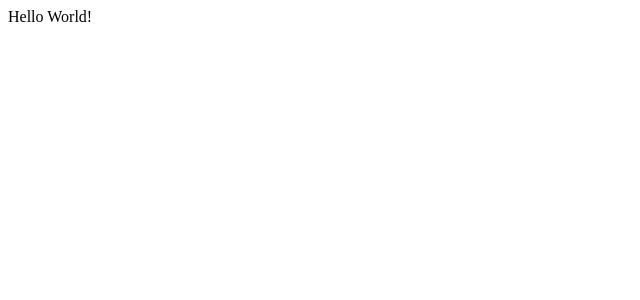
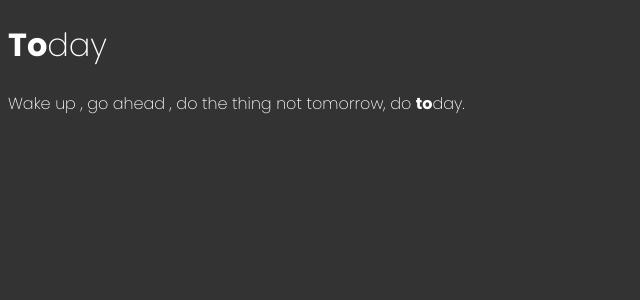
Before and after one commit to g-lippe/tscm-today-app, a React (Create React App) app: page / in a window 1280 px wide. Shown: the top 300 px of the page, without its empty margins (0-640 px from the left). Built offline with nearby package versions, Linux system fonts and the light colour scheme.

Commit message:
Add Header

```diff
--- a/package.json
+++ b/package.json
@@ -9,6 +9,7 @@
     "react": "^18.2.0",
     "react-dom": "^18.2.0",
     "react-scripts": "5.0.1",
+    "sass": "^1.71.1",
     "web-vitals": "^2.1.4"
   },
   "scripts": {
--- a/src/App.js
+++ b/src/App.js
@@ -1,9 +1,12 @@
-import './App.css';
+import './App.scss';
 
 function App() {
   return (
     <div className="App">
-      Hello World!
+      <div className='header'>
+        <h1>To<span>day</span></h1>
+        <p>Wake up , go ahead , do the thing not tomorrow, do <strong>to</strong>day.</p>
+      </div>
     </div>
   );
 }
--- /dev/null
+++ b/src/App.scss
@@ -0,0 +1,20 @@
+@import "./styleVariables.scss";
+@import url('https://fonts.googleapis.com/css2?family=Poppins:ital,wght@0,100;0,200;0,300;0,400;0,500;0,600;0,700;0,800;0,900;1,100;1,200;1,300;1,400;1,500;1,600;1,700;1,800;1,900&display=swap');
+
+
+.App {
+    color: #fff;
+    font-family:Poppins, sans-serif;
+    font-weight: 275;
+    font-style: normal;
+
+    span {
+        font-weight: 275;
+    }
+
+}
+
+
+body {
+    background-color: $app_grey;
+}
--- /dev/null
+++ b/src/styleVariables.scss
@@ -0,0 +1,5 @@
+// Colors
+$app_grey: #333;
+$app_pink: #ffa5a5;
+
+$white60: hsla(0, 0%, 100%, 0.60);
```
Also changed, not shown: src/App.css (deleted), 1 other file (tests, documents, lock files or other folders).
